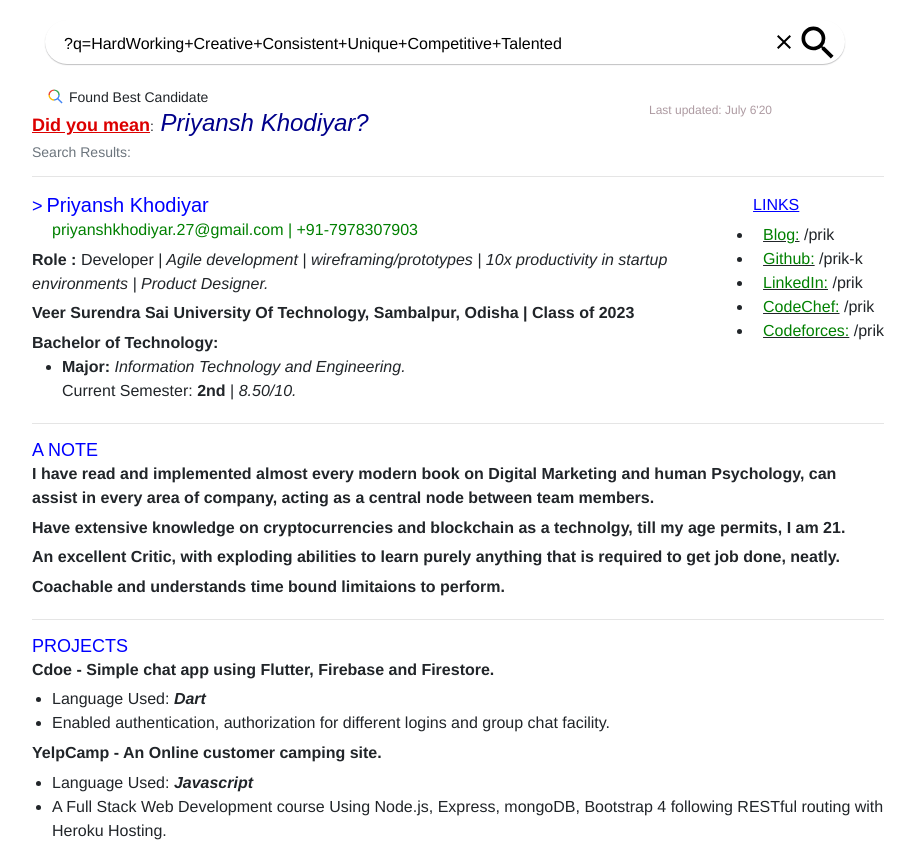
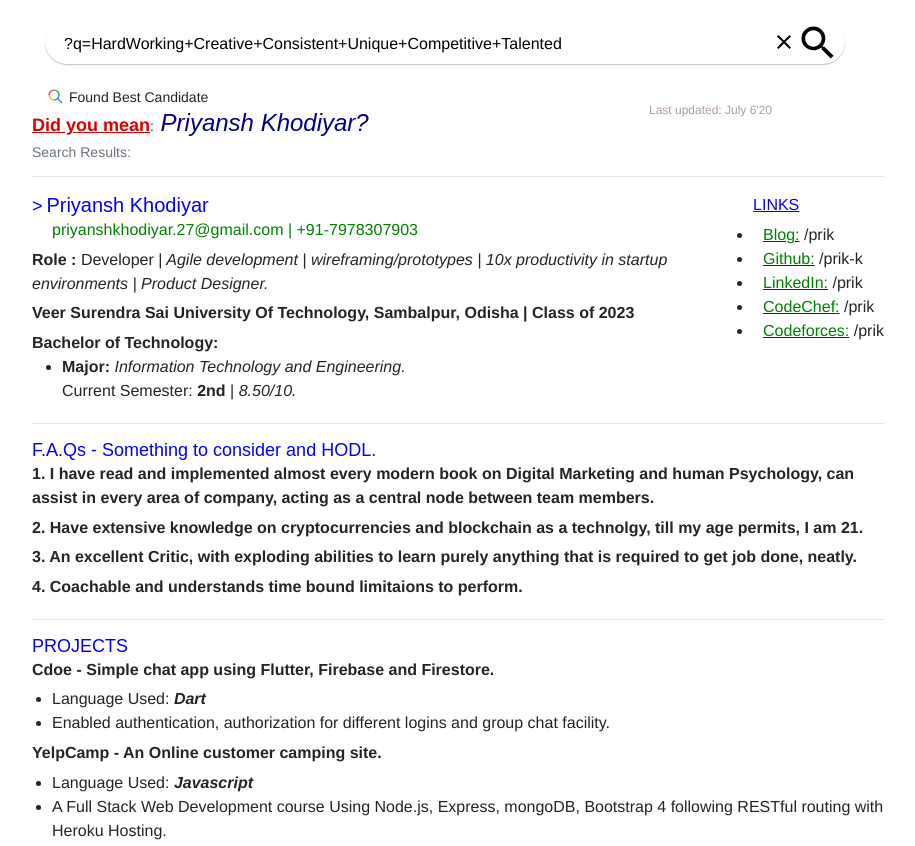
Before and after one commit to prik-k/GoogleResume, a plain HTML site: page index.html in a window 1280 px wide. Shown: the top 846 px of the page, without its empty margins (148-1063 px from the left). Drawn offline with nearby package versions, Linux system fonts and the light colour scheme.

Commit message:
Update index.html

```diff
--- a/index.html
+++ b/index.html
@@ -132,12 +132,12 @@
 
 					<!-- MARKETING -->
 					<div class="hhh">
-						<h1><span class="headrr">A NOTE</span></h1>
-						<span><strong>I have read and implemented almost every modern book on Digital Marketing and human Psychology, can assist in every area of company, acting as a central node between team members.</strong></span><br>
+						<h1><span class="headrr">F.A.Qs - Something to consider and HODL.  </span></h1>
+						<span><strong>1. I have read and implemented almost every modern book on Digital Marketing and human Psychology, can assist in every area of company, acting as a central node between team members.</strong></span><br>
 						<br>
-						<span><strong>Have extensive knowledge on cryptocurrencies and blockchain as a technolgy, till my age permits, I am 21.</strong></span><br>
-						<span><strong> An excellent Critic, with exploding abilities to learn purely anything that is required to get job done, neatly.</strong></span><br>
-						<span><strong>Coachable and understands time bound limitaions to perform.</strong></span><br>
+						<span><strong>2. Have extensive knowledge on cryptocurrencies and blockchain as a technolgy, till my age permits, I am 21.</strong></span><br>
+						<span><strong>3. An excellent Critic, with exploding abilities to learn purely anything that is required to get job done, neatly.</strong></span><br>
+						<span><strong>4. Coachable and understands time bound limitaions to perform.</strong></span><br>
 
 					</div>
 					<hr>
```
